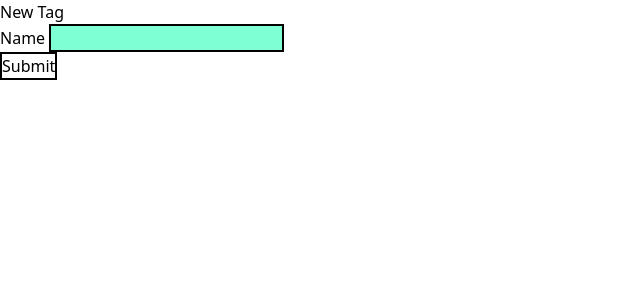
After one commit to lissalad/scary-movies, a Flask app: page /new_tag in a window 1280 px wide. The commit adds this page. Shown: the top 300 px of the page, without its empty margins (0-640 px from the left). Run offline with Flask 2, Linux system fonts and the light colour scheme; some libraries are stand-ins or nearby versions.

Commit message:
movie and tag models and forms

```diff
--- a/app.py
+++ b/app.py
@@ -9,4 +9,4 @@ app.register_blueprint(auth)
 #   db.create_all()
 
 if __name__ == "__main__":
-  app.run(debug=True)
+  app.run(debug=True, port=3000)
--- a/app/extensions.py
+++ b/app/extensions.py
@@ -3,10 +3,13 @@ from flask_sqlalchemy import SQLAlchemy
 from flask_login import LoginManager
 from flask_bcrypt import Bcrypt
 from app.config import Config
+from flask_bcrypt import Bcrypt
 import os
 
 app = Flask(__name__)
 app.config.from_object(Config)
+
+bcrypt = Bcrypt(app)
 
 db = SQLAlchemy(app)
 
--- a/app/main/forms.py
+++ b/app/main/forms.py
@@ -1,15 +1,24 @@
+from sqlite3 import Date
+from tkinter import N
 from tkinter.tix import Select
 from flask_wtf import FlaskForm
 from wtforms import StringField, FloatField, DateField, SelectField, SubmitField
 from wtforms.ext.sqlalchemy.fields import QuerySelectField, QuerySelectMultipleField
 from wtforms.validators import DataRequired, Length, URL
-from app.models import Movie, Tags
+from app.models import Movie, Tag
 
 
 class MovieForm(FlaskForm):
 
   title = StringField('Title')
   release_date = DateField()
-  tags = SelectField('Tags', choices=Tags.choices())
+
+  tags = QuerySelectMultipleField('Tags',
+    query_factory=lambda: Tag.query, get_label='name')
 
   submit = SubmitField('Submit')
+
+class TagForm(FlaskForm):
+  name = StringField('Name',validators=[DataRequired(),Length(min=1)])
+
+  submit = SubmitField('Submit')
--- a/app/main/routes.py
+++ b/app/main/routes.py
@@ -1,14 +1,18 @@
 from flask import Blueprint, request, render_template, redirect, url_for, flash
-from app.main.forms import MovieForm
-from app.models import Movie
+from app.main.forms import MovieForm, TagForm
+from app.models import Movie, Tag
 from app.extensions import app, bcrypt, db
-
 
 main = Blueprint('main', __name__)
 
 @main.route('/')
 def home():
     return render_template('index.html')
+
+@main.route('/tags')
+def tags():
+  tags = Tag.query.all()
+  return render_template('tags.html', tags=tags)
 
 @main.route('/new_movie', methods=['GET', 'POST'])
 # @login_required
@@ -18,7 +22,7 @@ def new_movie():
     if form.validate_on_submit():
       new_movie = Movie(
       title=form.title.data,
-      release_data=form.release_date.data,
+      release_date=form.release_date.data,
       tags=form.tags.data,
       )
       db.session.add(new_movie)
@@ -26,4 +30,22 @@ def new_movie():
 
       flash('new movie created')
       # return redirect(url_for('main.book_detail', book_id=new_book.id))
-    return render_template('index.html')
+    return render_template('new_movie.html', form=form)
+
+@main.route('/new_tag', methods=['GET', 'POST'])
+# @login_required
+def new_tag():
+    form = TagForm()
+
+    if form.validate_on_submit():
+      new_tag = Tag(
+      name=form.name.data,
+      )
+      db.session.add(new_tag)
+      db.session.commit()
+
+      flash('new tag created')
+      print("hi")
+      return redirect(url_for('main.tags'))
+
+    return render_template('new_tag.html', form=form)
--- a/app/static/style.css
+++ b/app/static/style.css
@@ -1 +1,9 @@
-/* Add styles here. */
+input {
+  border: 2px black solid;
+  margin: 4px;
+  background-color: aquamarine;
+}
+
+h1 {
+  font-size: larger;
+}
--- a/app/templates/base.html
+++ b/app/templates/base.html
@@ -2,6 +2,7 @@
 <html>
     <head>
         <title>Project Title</title>
+        <script src="https://cdn.tailwindcss.com"></script>
         <link rel="stylesheet" href="/static/style.css">
     </head>
     <body>
--- a/app/templates/index.html
+++ b/app/templates/index.html
@@ -5,6 +5,8 @@
 <main>
   <h1>HOME PAGE</h1>
   <a href="/new_movie">new movie</a>
+  <a href="/new_tag">new tag</a>
+
 </main>
 
 {% endblock %}
--- /dev/null
+++ b/app/templates/new_tag.html
@@ -0,0 +1,22 @@
+{% extends 'base.html' %} {% block content %}
+
+<form method="POST" action="{{ url_for('main.new_tag') }}">
+  {{ form.csrf_token }}
+
+  <fieldset>
+    <legend>New Tag</legend>
+
+    {{ form.name.label }}
+    {{ form.name }}
+
+    <ul>
+      {% for error in form.name.errors %}
+      <li class="error">{{ error }}</li>
+      {% endfor %}
+    </ul>
+
+    {{ form.submit }}
+  </fieldset>
+</form>
+
+{% endblock %}
```
Also changed, not shown: app/models.py (+14 -9 lines), app/templates/new_movie.html (+7 -13 lines), app/templates/tag_collection.html (added, +17 -0 lines), app/templates/tags.html (added, +12 -0 lines), app/database.db (added), 1 other file.
